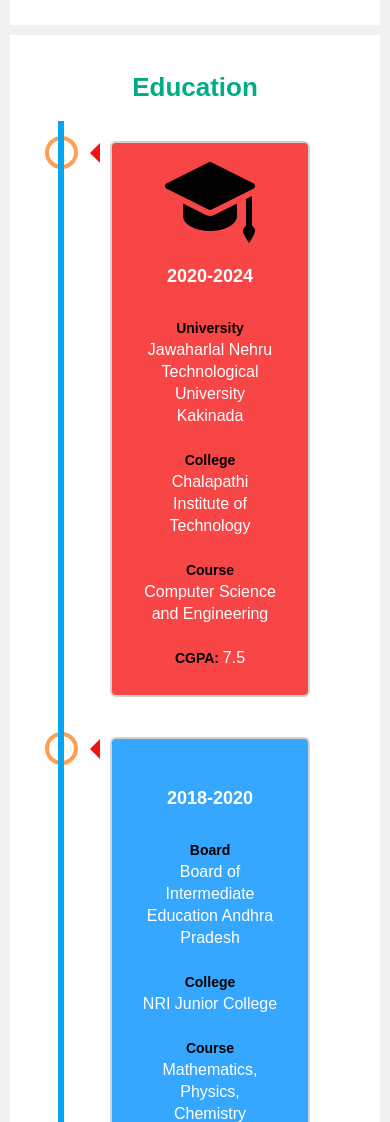
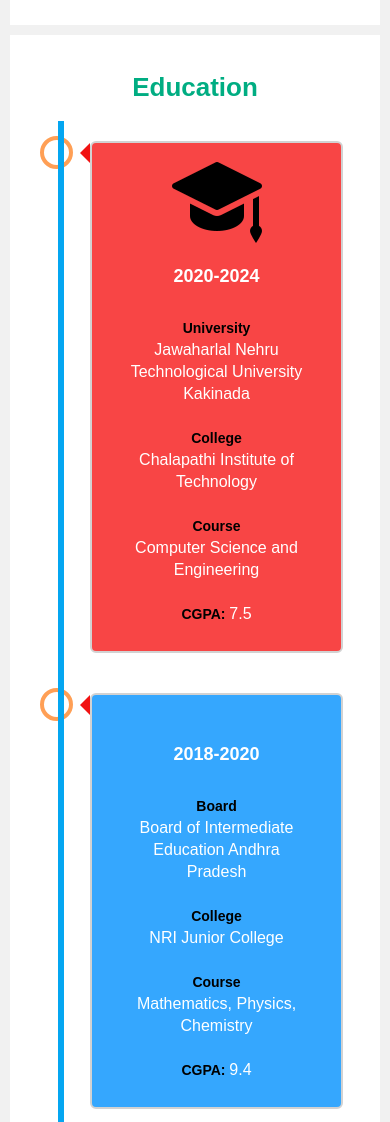
Before and after one commit to nazeer007/NazeerSyed, a plain HTML site: page index.html in a window 390 px wide. Shown: the part 1500-2622 px from the top of the page. Drawn offline with Linux system fonts and the light colour scheme.

Commit message:
Add Changes to Education card

```diff
--- a/CSS/index.css
+++ b/CSS/index.css
@@ -393,18 +393,18 @@ button:hover{
         width: 100%;
     }
     .container {
-        width: calc(100% - 20px);
-        padding-left: 70px;
-        padding-right: 20px;
+        width: calc(100% - 2px);
+        padding-left: 50px;
+        padding-right: 5px;
     }
     .container::before {
-        left: 60px;
+        left: 50px;
         border-color: transparent rgb(241, 18, 18) transparent transparent;
     }
 
     /* Make sure all circles are at the same spot */
     .left::after, .right::after {
-        left: 15px;
+        left: 10px;
     }
 
     /* Make all right containers behave like the left ones */
```
